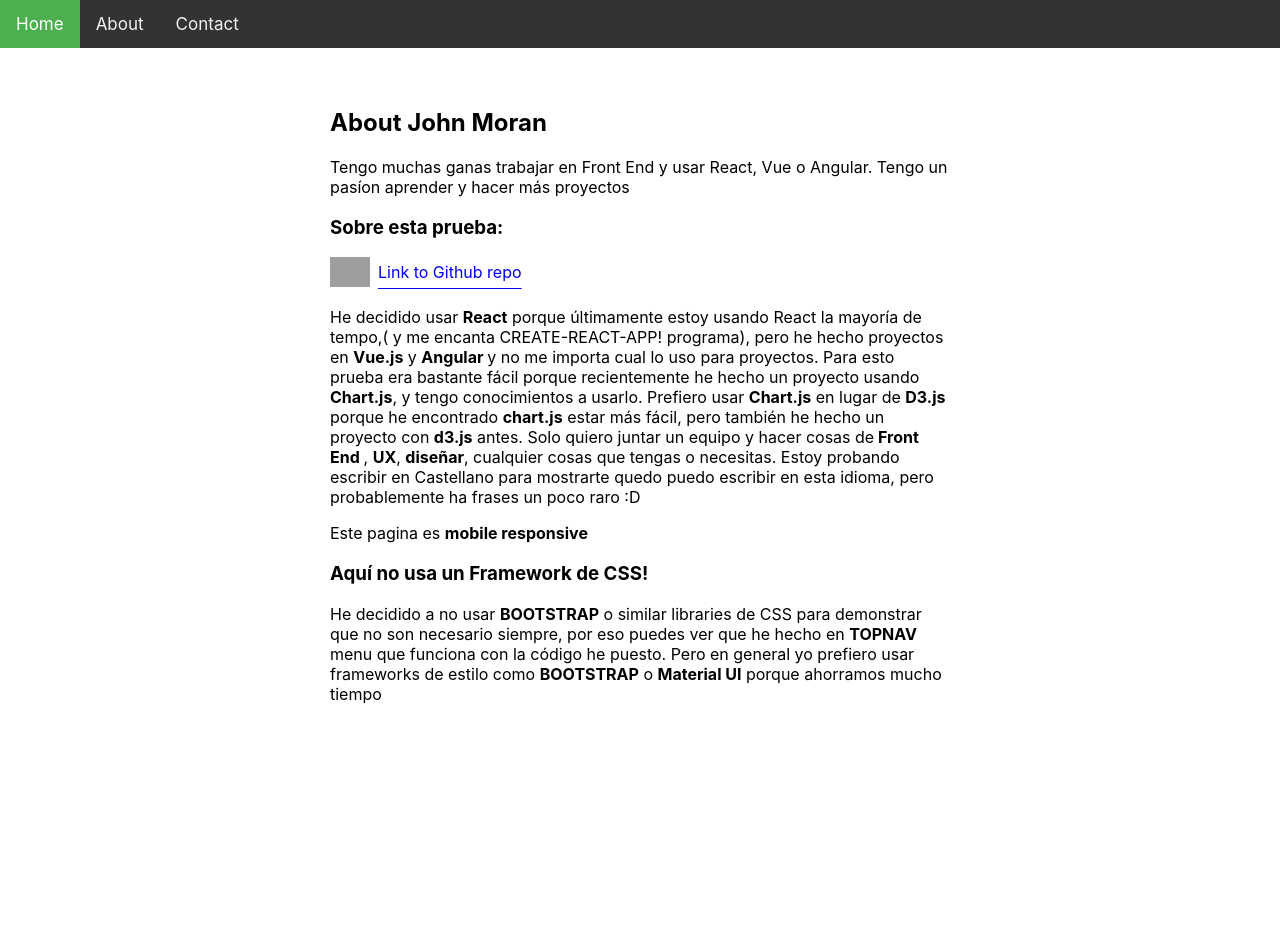
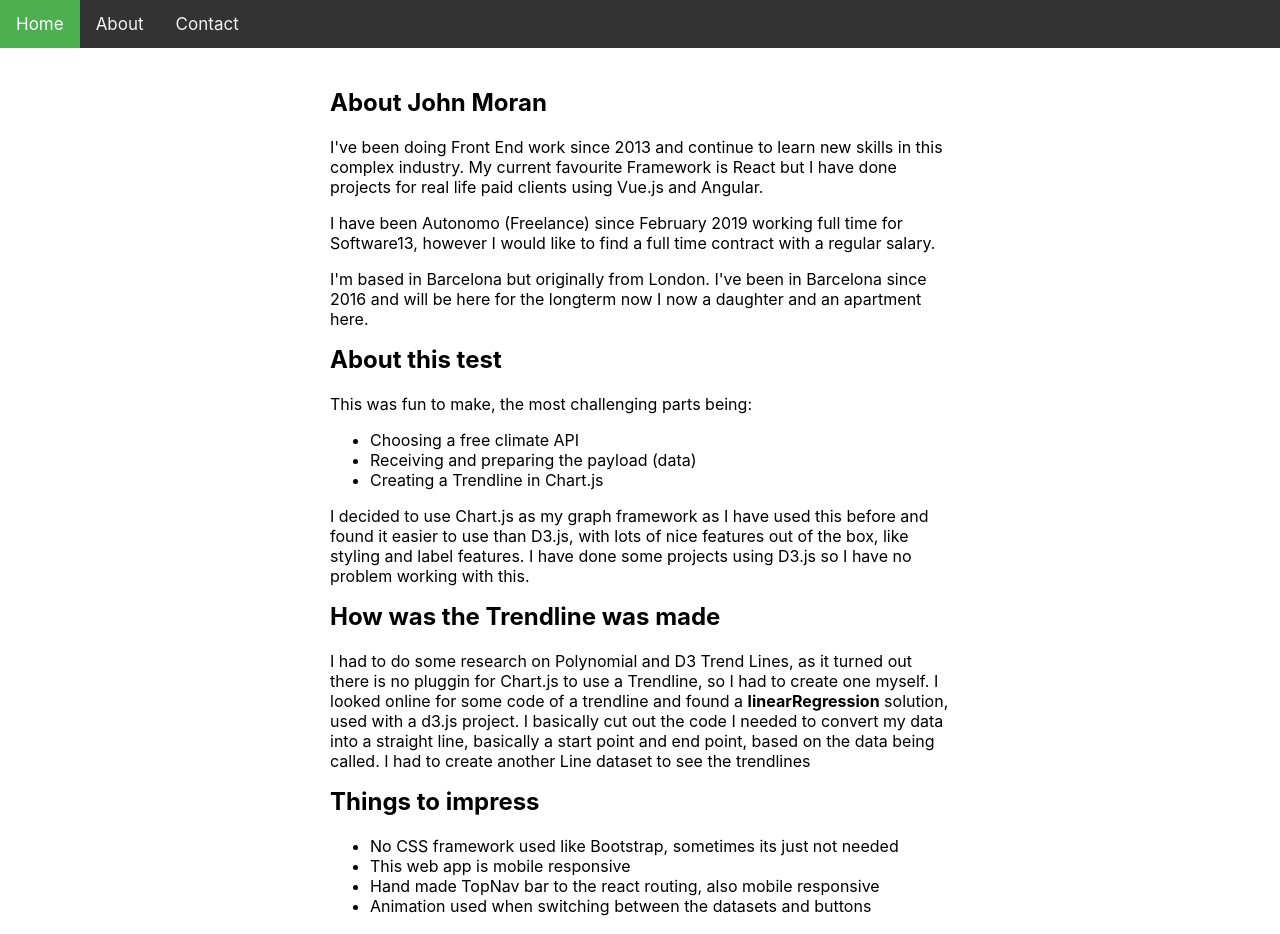
Before and after one commit to artworkjpm/intellisense, a React (Create React App) app: page /about in a window 1280 px wide. Shown: the top 934 px of the page. Before the commit the page ends 800 px from the top, so only its background shows below. Built offline with nearby package versions, Linux system fonts and the light colour scheme; grey boxes are pictures that could not be loaded.

Commit message:
about me text

```diff
--- a/src/App.css
+++ b/src/App.css
@@ -1,10 +1,6 @@
-/* canvas {
-  height: 800px;
-  max-height: 800px;
-  min-height: 800px;
-  padding-right: 20px;
-} */
-
+h2 {
+  margin-top: 0px;
+}
 select {
   height: 40px;
   background-color: rgba(255, 99, 132, 0.2);
@@ -30,6 +26,7 @@ option {
   margin: 4px 10px;
   cursor: pointer;
   border-radius: 8px;
+  font-weight: bold;
 }
 
 .container {
--- a/src/components/About.js
+++ b/src/components/About.js
@@ -5,24 +5,39 @@ const About = () => {
     <div className="container">
       <div className="col-jm">
         <h2>About John Moran</h2>
-        <p>Tengo muchas ganas trabajar en Front End y usar React, Vue o Angular. Tengo un pasíon aprender y hacer más proyectos</p>
-        <h3>Sobre esta prueba:</h3>
-        <a href="https://github.com/artworkjpm/bestiario-dropDownChart" target="_blank" rel="noopener noreferrer">
-          <img src="github-brands.svg" alt="" height="30" />
-          <span className="centerLink">Link to Github repo</span>
-        </a>
+
+        <p>I've been doing Front End work since 2013 and continue to learn new skills in this complex industry. My current favourite Framework is React but I have done projects for real life paid clients using Vue.js and Angular. </p>
+
+        <p>I have been Autonomo (Freelance) since February 2019 working full time for Software13, however I would like to find a full time contract with a regular salary.</p>
+        <p>I'm based in Barcelona but originally from London. I've been in Barcelona since 2016 and will be here for the longterm now I now a daughter and an apartment here. </p>
+
+        <h2>About this test</h2>
+        <p>This was fun to make, the most challenging parts being:</p>
+        <ul>
+          <li>Choosing a free climate API</li>
+          <li>Receiving and preparing the payload (data)</li>
+          <li>Creating a Trendline in Chart.js</li>
+        </ul>
+        <p>I decided to use Chart.js as my graph framework as I have used this before and found it easier to use than D3.js, with lots of nice features out of the box, like styling and label features. I have done some projects using D3.js so I have no problem working with this.</p>
+
+        <h2>How was the Trendline was made</h2>
         <p>
-          He decidido usar <b>React</b> porque últimamente estoy usando React la mayoría de tempo,( y me encanta CREATE-REACT-APP! programa), pero he hecho proyectos en <b>Vue.js</b> y <b>Angular </b>y no me importa cual lo uso para proyectos. Para esto prueba era bastante fácil porque recientemente he hecho un proyecto usando <b>Chart.js</b>, y tengo conocimientos a usarlo.
-          Prefiero usar <b>Chart.js</b> en lugar de <b>D3.js</b> porque he encontrado <b>chart.js</b> estar más fácil, pero también he hecho un proyecto con <b>d3.js</b> antes. Solo quiero juntar un equipo y hacer cosas de
-          <b> Front End </b>, <b>UX</b>, <b>diseñar</b>, cualquier cosas que tengas o necesitas. Estoy probando escribir en Castellano para mostrarte quedo puedo escribir en esta idioma, pero probablemente ha frases un poco raro :D
-        </p>
-        <p>
-          Este pagina es <b>mobile responsive</b>
+          I had to do some research on Polynomial and D3 Trend Lines, as it turned out there is no pluggin for Chart.js to use a Trendline, so I had to create one myself. I looked online for some code of a trendline and found a <b>linearRegression</b> solution, used with a d3.js project. I basically cut out the code I needed to convert my data into a straight line, basically a
+          start point and end point, based on the data being called. I had to create another Line dataset to see the trendlines
         </p>
 
-        <h3>Aquí no usa un Framework de CSS!</h3>
+        <h2>Things to impress</h2>
+        <ul>
+          <li>No CSS framework used like Bootstrap, sometimes its just not needed</li>
+          <li>This web app is mobile responsive</li>
+          <li>Hand made TopNav bar to the react routing, also mobile responsive</li>
+          <li>Animation used when switching between the datasets and buttons</li>
+        </ul>
+
+        <h2>Conclusion</h2>
         <p>
-          He decidido a no usar <b>BOOTSTRAP</b> o similar libraries de CSS para demonstrar que no son necesario siempre, por eso puedes ver que he hecho en <b>TOPNAV</b> menu que funciona con la código he puesto. Pero en general yo prefiero usar frameworks de estilo como <b>BOOTSTRAP</b> o <b> Material UI</b> porque ahorramos mucho tiempo
+          I really enjoyed this test and speaking to Jack Wilson for the first interview. I don't have any paid projects right now and I'm seeking full time work in Front End, so I hope you will consider me for this job and see that I can bring some good Front End skills and experience to Intellisense. I'm available anytime to start work, I'll just need a few weeks to close my
+          current projects to commit full time to a full time job. Its great that there is a co-working office in Sagrada Familia, I previously worked in a co-working in Barcelona and found it be a great environment to work in, meeting other developers and companies.
         </p>
       </div>
     </div>
--- a/src/components/Graph.js
+++ b/src/components/Graph.js
@@ -51,8 +51,6 @@ class Graph extends React.Component {
     axios
       .get("https://app.climate.azavea.com/api/climate-data/1/RCP85/indicator/" + this.state.indicator + "/?years=2006:2030&units=C", this.headers())
       .then(response => {
-        console.log(response);
-
         this.setState({
           NewYork: response.data.data,
           yLabel: response.data.indicator.label,
@@ -260,11 +258,13 @@ class Graph extends React.Component {
           onClick: e => e.stopPropagation(),
           position: "bottom",
           labels: {
+            usePointStyle: false,
             filter: function(item) {
               // Logic to remove a particular legend item goes here
               return !item.text.includes("Hide");
             },
-            fontSize: 20
+            fontSize: 20,
+            padding: 20
           }
         },
         scales: {
@@ -304,6 +304,10 @@ class Graph extends React.Component {
       <div className="container">
         {this.state.hasLoaded ? (
           <div className="center">
+            <div className="center">
+              <h2>Climate Change Forecaster</h2>
+            </div>
+            <div className="center">
               <select value={this.state.city} onChange={this.handleChange}>
                 <option value="average_high_temperature">Average High Temperature</option>
                 <option value="average_low_temperature">Average Low Temperature</option>
@@ -319,11 +323,8 @@ class Graph extends React.Component {
               <button className="button" onClick={this.handleLine}>
                 Show / Hide Line
               </button>
+            </div>
             <Line data={data} options={data.options} />{" "}
-          </div>
-        ) : (
-          ""
-        )}
             <div className="center grey">
               Data from{" "}
               <a href="https://climate.azavea.com/" target="_blank" rel="noopener noreferrer">
@@ -331,6 +332,10 @@ class Graph extends React.Component {
               </a>
             </div>
           </div>
+        ) : (
+          ""
+        )}
+      </div>
     );
   }
 }
```
Lines whose indentation alone changed are shown as unchanged.
